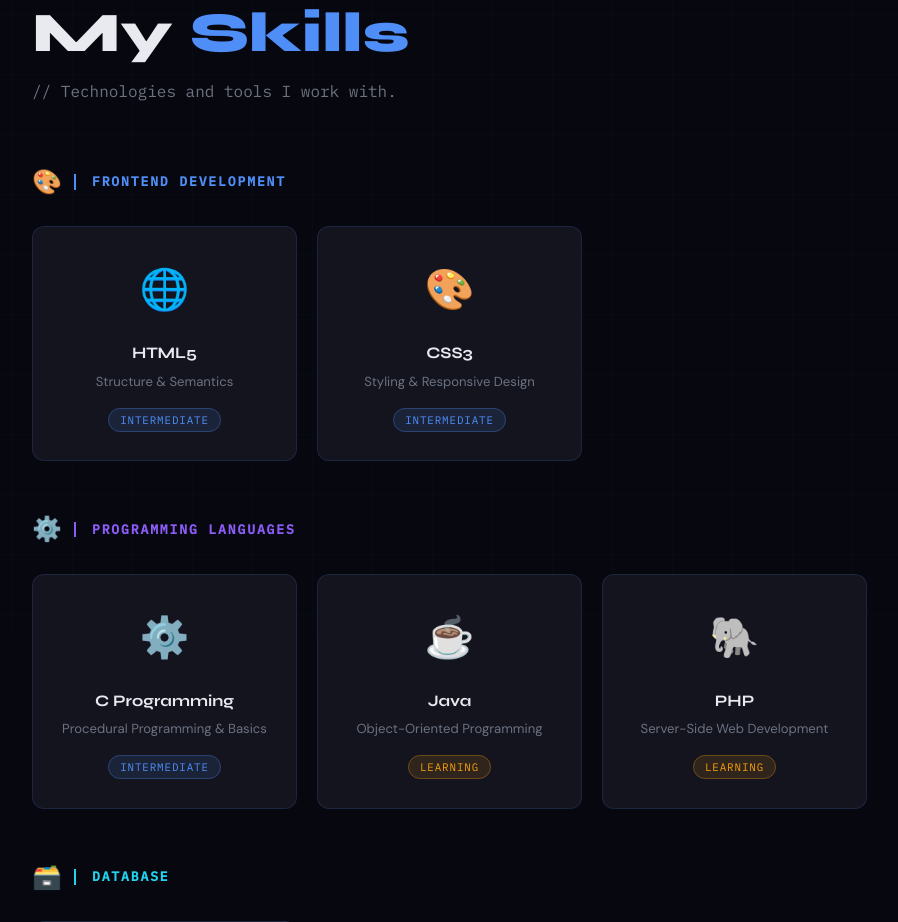
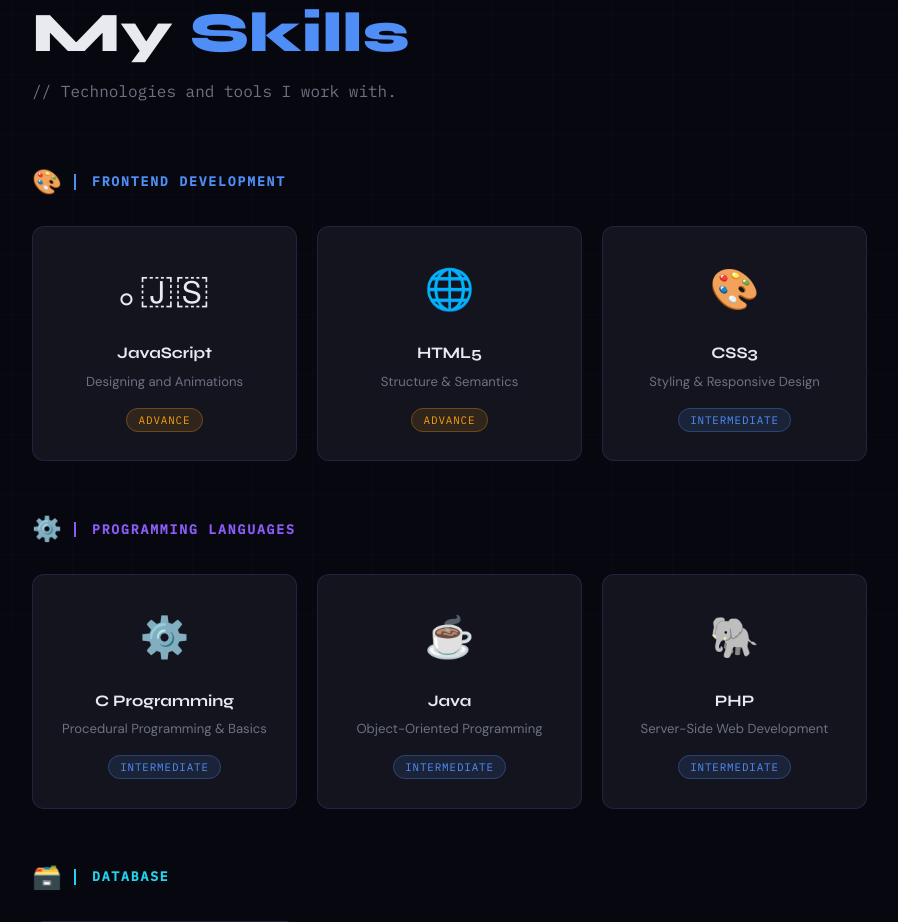
Before and after one commit to shreyanshpandey437/my-portfolio, a PHP site: page /skills.php in a window 1280 px wide. Shown: the part 166-1088 px from the top of the page, without its empty margins (48-946 px from the left). Run offline with PHP 8.4, Linux system fonts and the light colour scheme.

Commit message:
updated skills

```diff
--- a/skills.php
+++ b/skills.php
@@ -14,7 +14,8 @@ $skillsData = [
         'icon'     => '🎨',
         'color'    => '#4f8ef7',
         'skills'   => [
-            ['name' => 'HTML5',     'icon' => '🌐', 'desc' => 'Structure & Semantics',      'level' => 'Intermediate'],
+            ['name' => 'JavaScript',     'icon' => '｡🇯‌🇸‌', 'desc' => 'Designing and Animations',      'level' => 'Advance'],
+            ['name' => 'HTML5',     'icon' => '🌐', 'desc' => 'Structure & Semantics',      'level' => 'Advance'],
             ['name' => 'CSS3',      'icon' => '🎨', 'desc' => 'Styling & Responsive Design', 'level' => 'Intermediate'],
         ],
     ],
@@ -24,8 +25,8 @@ $skillsData = [
         'color'    => '#8b5cf6',
         'skills'   => [
             ['name' => 'C Programming', 'icon' => '⚙️', 'desc' => 'Procedural Programming & Basics', 'level' => 'Intermediate'],
-            ['name' => 'Java',           'icon' => '☕', 'desc' => 'Object-Oriented Programming',    'level' => 'Learning'],
-            ['name' => 'PHP',            'icon' => '🐘', 'desc' => 'Server-Side Web Development',    'level' => 'Learning'],
+            ['name' => 'Java',           'icon' => '☕', 'desc' => 'Object-Oriented Programming',    'level' => 'Intermediate'],
+            ['name' => 'PHP',            'icon' => '🐘', 'desc' => 'Server-Side Web Development',    'level' => 'Intermediate'],
         ],
     ],
     [
```
